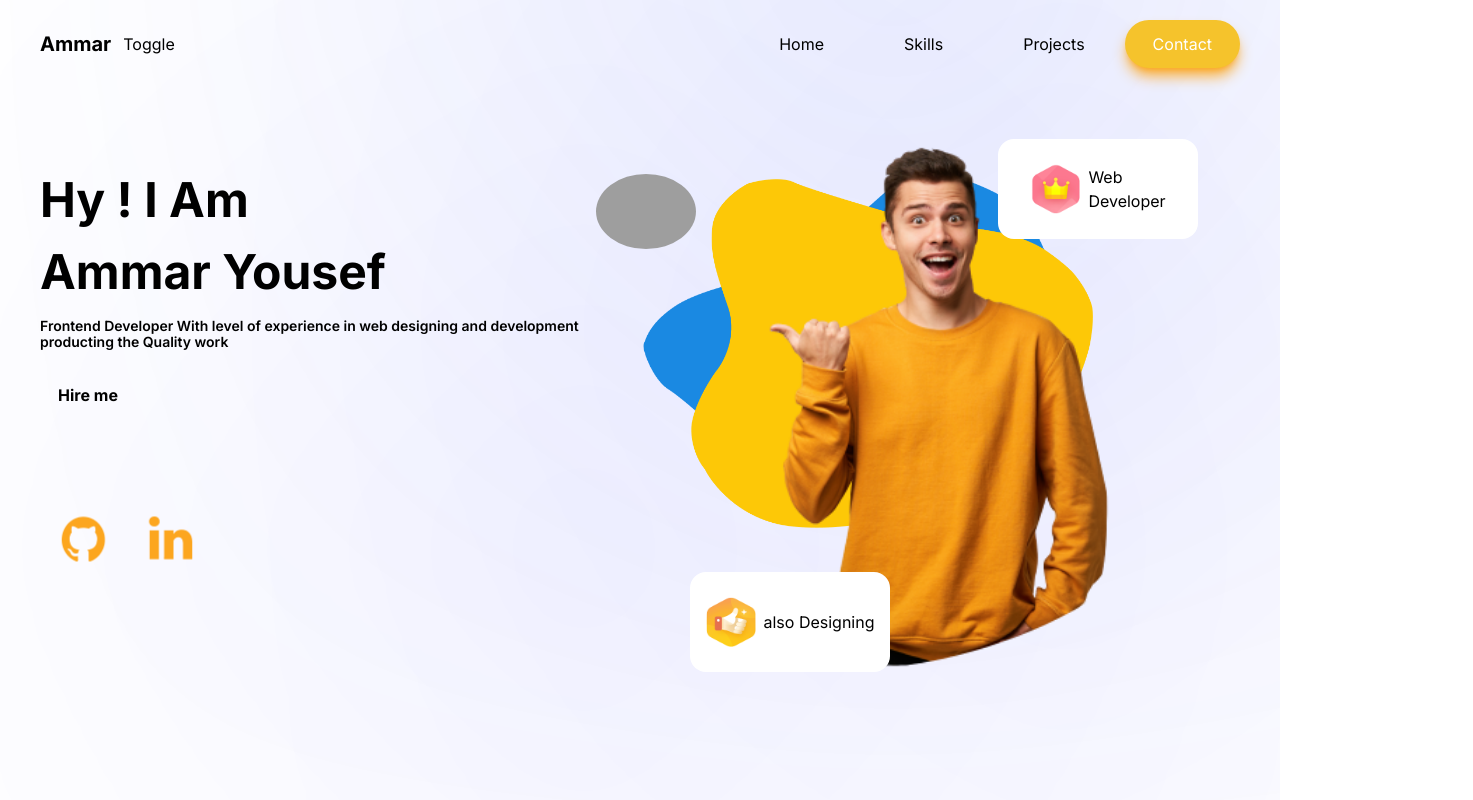
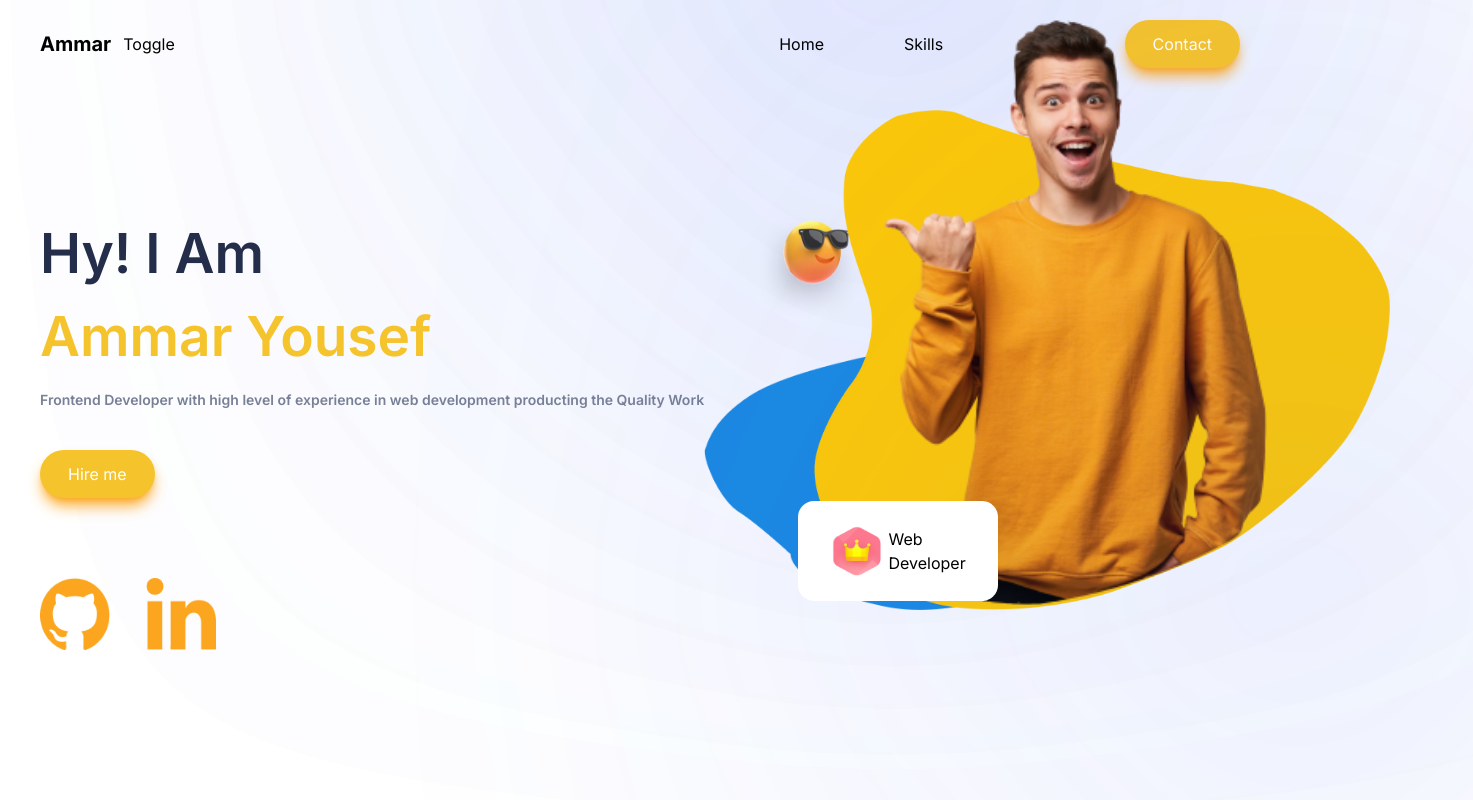
Before and after one commit to ammaryousef1/Portfolio, a Next.js app: page / in a window 1280 px wide. Shown: the top 800 px of the page, 1473 px wide, since content can reach past the window. Built offline with nearby package versions, Linux system fonts and the light colour scheme; grey boxes are pictures that could not be loaded.

Commit message:
First Commit

```diff
--- a/app/Component/Intro/Intro.js
+++ b/app/Component/Intro/Intro.js
@@ -1,89 +1,56 @@
 'use client'
 import React from 'react'
-import './Intro.scss'
- import linkedin from '../../assets/image/linkedin.png'
-import github from '../../assets/image/github.png'
+import glassesimoji from '../../assets/image/glassesimoji.png'
+import boy from '../../assets/image/boy.png'
 import Vector1 from '../../assets/image/Vector1.png'
 import Vector2 from '../../assets/image/Vector2.png'
-import boy from '../../assets/image/boy.png'
+import Image from 'next/image'
 import FloatingDiv from './FloatingDiv'
+import Github from '../../assets/image/github.png'
+import Linkedin from '../../assets/image/Linkedin.png'
 import crown from '../../assets/image/crown.png'
-import thumbup from '../../assets/image/thumbup.png'
-import glassesimoji from '../../assets/image/glassesimoji.png'
 import { motion } from 'framer-motion'
-import Image from 'next/image'
-
 const Intro = () => {
-
   return (
-    <>
-
-    <div  className='intro'>
-        <div className="i-left">
-            <div className="i-name">
-                <span>Hy ! I Am </span>
-                <span>Ammar Yousef</span>
-                <span>Frontend Developer With level of experience in web designing and development producting the Quality work</span>
-            </div>
-            <button className="button i-button" ><a href="/contact" style={{ position: 'relative' , bottom: '3px'}} >Hire me</a></button>
-            <div className="i-icons">
-                <a href=''>
-                   <Image src={github} alt='' />
-                </a>
-                <a href='https://www.linkedin.com/in/ammar-yousef-559b51283/' target='__blank' >
-                   <Image src={linkedin} alt='' />
-                </a>
-            </div>
-        </div>
-        <div className="i-right">
-            <Image  className='w-[1000px]' src={Vector1} alt="" />
-            <Image  className='w-[1000px]' src={Vector2} alt="" />
-            <Image src={boy} alt="" />
-            <motion.img
-            animate={{ x:100}}
-
-            transition={{type: 'tween'  ,duration: 1}}
-            className='emoge'
-            style={{ width: '100px' , top:'10px'}}
-            src={glassesimoji}
-            alt="" />
-
-            <motion.div
-             animate={{ x:-50}}
-             transition={{type: 'tween'  ,duration: 1}}
-             style={{top:'-4%' , left: '68%'}}
-             className='floating-div'>
-                <FloatingDiv   image={crown} txt1="Web" txt2="Developer" />
-            </motion.div>
-
-             <motion.div
-             animate={{ x:50}}
-             transition={{type: 'tween'  ,duration: 1}}
-             style={{top: '25.5rem' , left: '0rem'}}
-             className='floating-div'>
-                <FloatingDiv   image={thumbup} txt1="also Designing" txt2="" />
-            </motion.div>
-
-            <div className="blur s-blur" style={{     background: 'blue',
-                top: '17rem',
-                width: '11rem',
-                height: '11rrem',
-                top: '50px' ,
-                zIndex: '-10'
-
-                }}></div>
-            <div className="blur s-blur" style={{     background: 'blue',
-                top: '17rem',
-                width: '11rem',
-                height: '11rrem',
-                left: '-9rem',
-                position: 'relative',
-                zIndex: '-10'}}></div>
-
+    <div className='mt-36 flex'>
+      <div className='blur  relative '></div>
+      <div>
+        <h1 className='text-[55px] font-semibold text-black'>Hy! I Am</h1>
+        <h1 className='text-[55px] font-semibold text-yellow'>Ammar Yousef</h1>
+        <p  className='mt-3 text-[14px] font-semibold text-gray'>Frontend Developer with high level of experience in web development producting the Quality Work</p>
+        <button
+          className='mt-10 rounded-full bg-yellow p-3 px-7 shadow-lg shadow-orange text-white'>
+          Hire me
+        </button>
+        <div className='flex gap-9 relative top-20'>
+          <Image width={70} height={50}  src={Github} alt='' />
+          <Image width={70} height={50}  src={Linkedin} alt='' />
 
         </div>
+      </div>
+      <div className='flex justify-between'>
+        <motion.div
+          animate={{ x:50}}
+          transition={{type: 'tween'  ,duration: 1}}
+          style={{top:'-4%' , right: '50%'}}
+        >
+        <Image  className='w-[110px] h-[110px]' src={glassesimoji} alt='' />
+        </motion.div>
+        <div className='absolute'>
+        <Image className='relative top-20px w-[700px]' src={Vector1} alt='' />
+        <Image className='relative left-[110px] bottom-[500px] w-[600px]' src={Vector2} alt='' />
+        <Image className='relative bottom-[1110px] left-[160px] w-[450px]' src={boy} alt='' />
+        <motion.div
+         animate={{ x:-50}}
+         transition={{type: 'tween'  ,duration: 1}}
+         style={{top:'-4%' , left: '25%' }}
+         className="relative bottom-[1250px] right-[10px] ">
+         <FloatingDiv  image={crown} txt1="Web" txt2="Developer" />
+         <div className='blur '> </div>
+        </motion.div>
+        </div>
+      </div>
     </div>
-    </>
   )
 }
 
```
